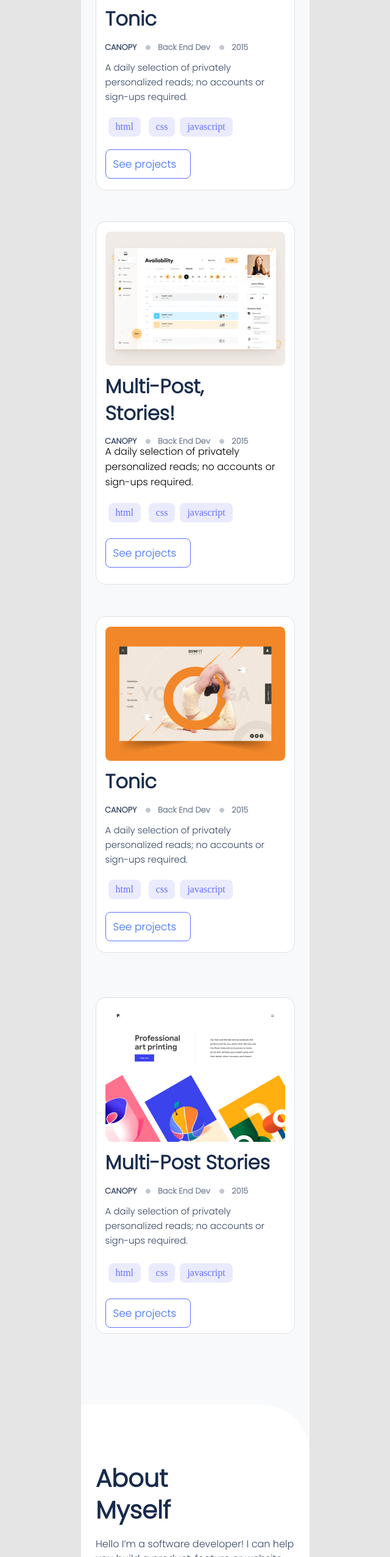
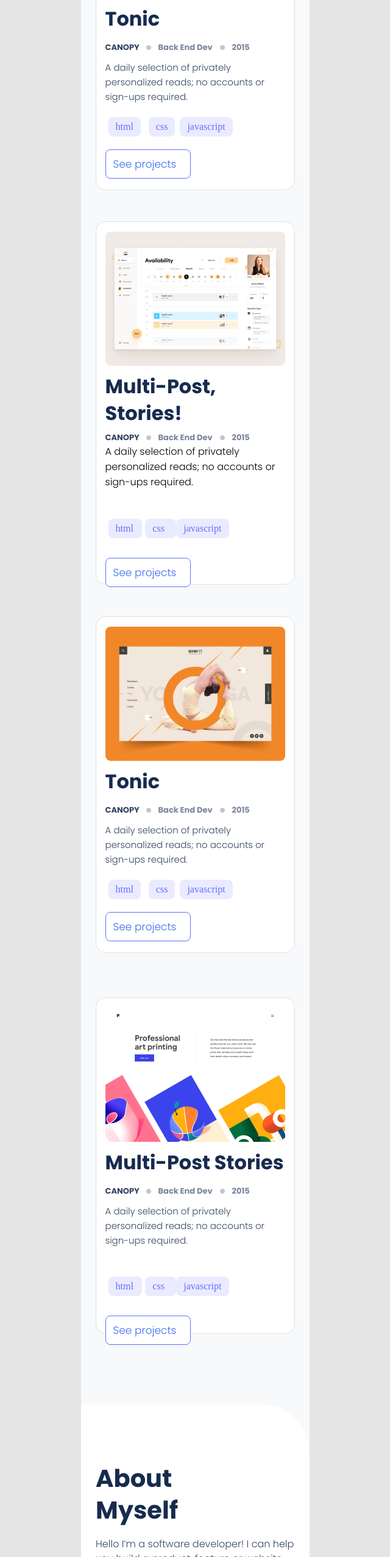
Before and after one commit to obibaadoma/MicHelloProject, a website: page index.html in a window 1280 px wide. Shown: the part 1111-3665 px from the top of the page at 61% size, without its empty margins (320-960 px from the left). Drawn offline with Linux system fonts and the light colour scheme.

Commit message:
changes in index.html and css and buttons

```diff
--- a/index.css
+++ b/index.css
@@ -1,4 +1,5 @@
 @import url("https://fonts.googleapis.com/css2?family=Poppins:wght@300&display=swap");
+@import url('https://fonts.googleapis.com/css2?family=Poppins:wght@700&display=swap');
 
 body {
   display: flex;
@@ -295,12 +296,12 @@ body.active {
 
 .event2-tonic {
   display: flex;
+  width: 100% !important;
   flex-direction: row;
-  justify-content: center;
+  justify-content: flex-start;
   align-items: center;
   padding: 0;
   gap: 12px;
-  width: 236px;
   height: 32px;
   margin-block-end: 0;
   margin-top: 5px;
@@ -337,13 +338,24 @@ body.active {
   flex-direction: row;
   align-items: center;
   padding: 8px 0;
-  width: 100px;
-  height: 32px;
+  width: 88px;
+  height: 16px;
   left: 67px;
 }
 
 .role h3 {
-  width: 89px;
+  width: 88px;
+  height: 16px;
+  font-family: "Poppins", sans-serif;
+  font-style: normal;
+  font-weight: 600;
+  font-size: 13px;
+  line-height: 16px;
+  color: #7a869a;
+  top: 8px;
+}
+
+.backend {
   height: 16px;
   font-family: "Poppins", sans-serif;
   font-style: normal;
@@ -411,12 +423,8 @@ body.active {
   justify-content: flex-start;
   align-items: center;
   padding: 0;
-  gap: 8px;
   width: 203px;
   height: 24px;
-  top: 180px;
-  margin-top: -10px;
-  margin-bottom: 10px;
   font-family: normal;
   color: #6070ff;
 }
@@ -599,7 +607,7 @@ body.active {
 .head-co {
   font-family: "Poppins", sans-serif;
   font-size: 40px;
-  font-weight: 700px;
+  font-weight: 700;
   line-height: 52px;
   color: #172b4d;
   padding: 50px 0 0;
@@ -704,7 +712,6 @@ body.active {
   padding: 0;
   margin-left: -25px;
   display: flex;
-  align-items: flex-start;
   gap: 80px;
   list-style-type: none;
 }
@@ -854,18 +861,6 @@ body.active {
   list-style-type: none;
 }
 
-.event17 {
-  box-sizing: border-box;
-  width: 327px;
-  height: 72px;
-  padding: 0 24px;
-  margin-left: -16px;
-  display: flex;
-  align-items: center;
-  gap: 80px;
-  border-bottom: 1px solid rgb(223, 225, 230);
-}
-
 .event18 {
   box-sizing: border-box;
   width: 327px;
@@ -873,7 +868,7 @@ body.active {
   padding: 0 24px;
   margin-left: -16px;
   display: flex;
-  align-items: center;
+  align-items: initial;
   gap: 80px;
   margin-top: -10px;
   border-bottom: 1px solid rgb(223, 225, 230);
@@ -930,7 +925,7 @@ body.active {
 
 .contact-derek {
   background-color: #6070ff;
-  border-radius: 50px 0  0 0;
+  border-radius: 50px 0 0 0;
 }
 
 .contact-derek h2 {
--- a/index.html
+++ b/index.html
@@ -42,7 +42,7 @@
   <section class="headline">
     <div id="head-container">
       <h1 class="head">
-        I'm Derek, <br/>
+        I'm Derek, <br />
         Glad to see you!
       </h1>
       <p class="desc">
@@ -94,12 +94,12 @@
               <h3>CANOPY</h3>
             </div>
             <img src="./images/Counter.png" alt="counter count" />
-            <div class="role">
-              <h3>Back End Dev</h3>
+            <div class="backend">
+              Back End Dev
             </div>
             <img src="./images/Counter.png" alt="counter count" class="dot" />
-            <div class="year">
-              <h3>2015</h3>
+            <div class="backend">
+              2015
             </div>
           </div>
         </div>
@@ -129,21 +129,22 @@
       <div class="left-block">
         <div class="first-container">
           <h2 class="newme-title">
-            Multi-Post, <br/>
+            Multi-Post, <br />
             Stories!
             </h1>
           </h2>
-          <div class="event2">
+          <br />
+          <div class="event2-tonic">
             <div class="word">
               <h3>CANOPY</h3>
             </div>
             <img src="./images/Counter.png" alt="counter count" />
-            <div class="role">
-              <h3>Back End Dev</h3>
+            <div class="backend">
+              Back End Dev
             </div>
             <img src="./images/Counter.png" alt="counter image" class="dot" />
-            <div class="year">
-              <h3>2015</h3>
+            <div class="backend">
+              2015
             </div>
           </div>
         </div>
@@ -178,12 +179,12 @@
               <h3>CANOPY</h3>
             </div>
             <img src="./images/Counter.png" alt="counter count" />
-            <div class="role">
-              <h3>Back End Dev</h3>
+            <div class="backend">
+              Back End Dev
             </div>
             <img src="./images/Counter.png" alt="counter count" class="dot" />
-            <div class="year">
-              <h3>2015</h3>
+            <div class="backend">
+              2015
             </div>
           </div>
         </div>
@@ -222,12 +223,12 @@
               <h3>CANOPY</h3>
             </div>
             <img src="./images/Counter.png" alt="counter count" />
-            <div class="role">
-              <h3>Back End Dev</h3>
+            <div class="backend">
+              Back End Dev
             </div>
             <img src="./images/Counter.png" alt="counter count" class="dot" />
-            <div class="year">
-              <h3>2015</h3>
+            <div class="backend">
+              2015
             </div>
           </div>
         </div>
@@ -329,7 +330,7 @@
             </ul>
           </div>
           <div class="event-skill">
-            <div class="event17">
+            <div class="event18">
               <h3>Frameworks</h3>
               <button type="submit" class="dropdown">
                 <img src="./images/Disabled.png" alt="" />
@@ -352,4 +353,5 @@
     <!-- /* contact to be placed here */ -->
   </section>
 </body>
+
 </html>
--- a/package.json
+++ b/package.json
@@ -4,7 +4,8 @@
   "description": "MicroverseHelloProject",
   "main": "index.js",
   "scripts": {
-    "test": "echo \"Error: no test specified\" && exit 1"
+    "test": "echo \"Error: no test specified\" && exit 1",
+    "cssFix": "stylelint \"**/*.{css,scss}\" --fix"
   },
   "repository": {
     "type": "git",
```
Lines whose indentation alone changed are shown as unchanged.
